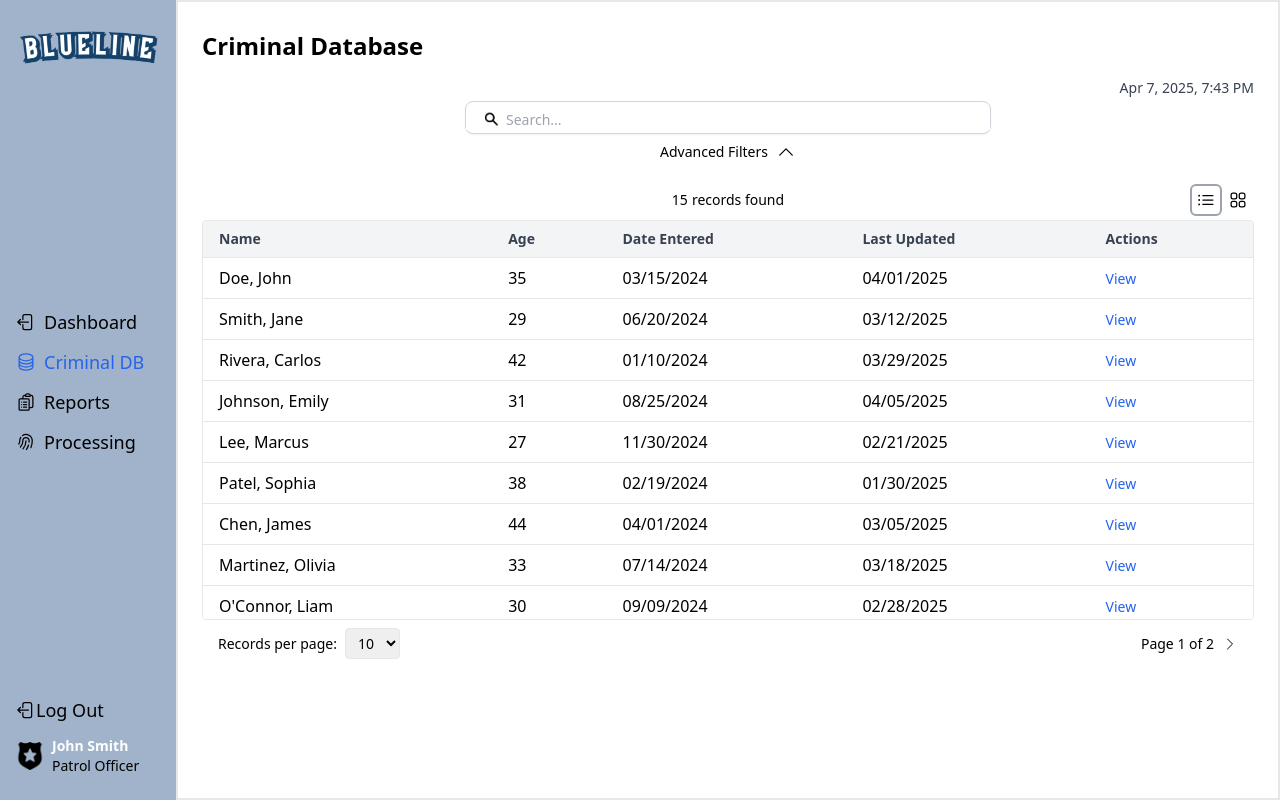
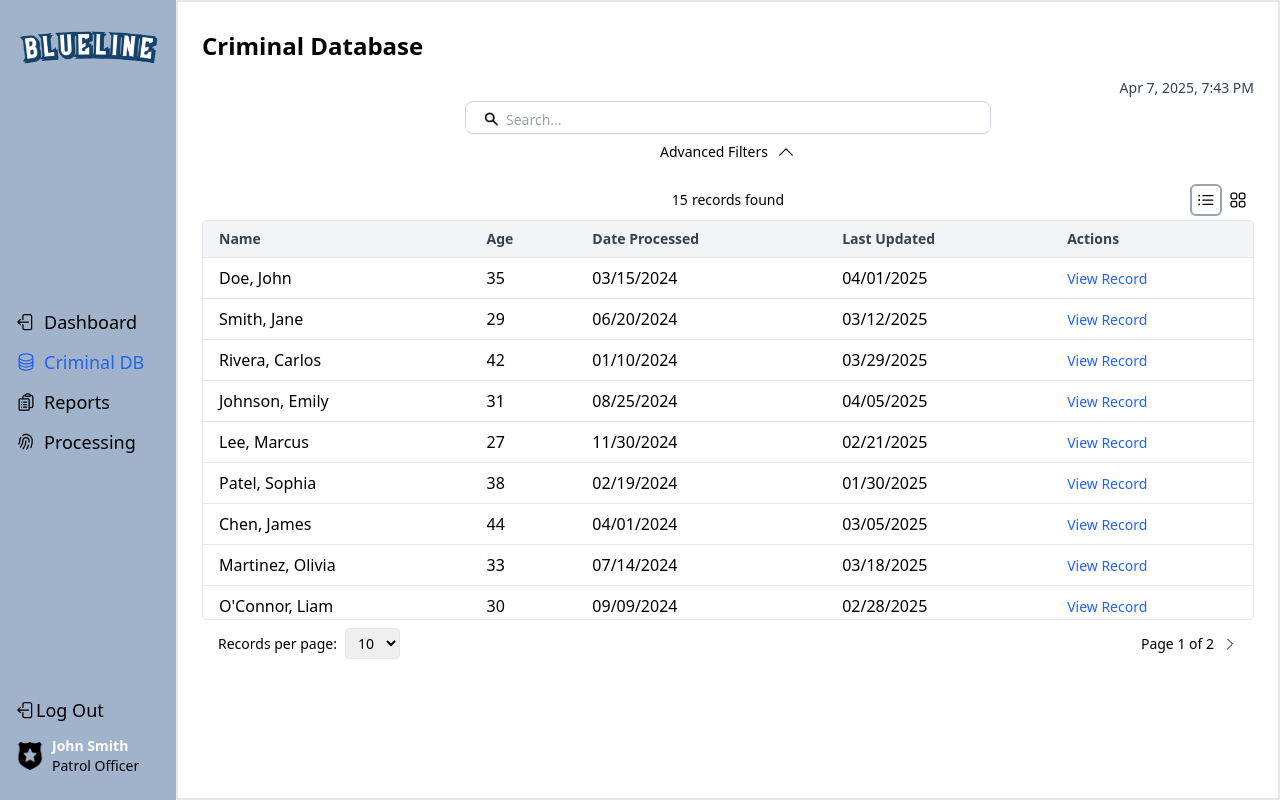
Before and after one commit to Jessalynnic/BlueLine, a React (Create React App) app in the folder blueline/: page /dashboard in a window 1280 px wide. Both pictures are taken after a click on the element "Criminal DB". Built offline with nearby package versions, Linux system fonts and the light colour scheme.

Commit message:
Changed a couple of minor things

```diff
--- a/blueline/src/pages/components/gridLayout.js
+++ b/blueline/src/pages/components/gridLayout.js
@@ -23,10 +23,10 @@ function CriminalGrid({ data }) {
                     {currentRecords.map((criminal) => (
                     <div key={criminal.id} className="bg-white rounded-xl shadow p-4 border border-gray-200">
                         <img src={mugshots[criminal.id - 1]} alt={criminal.name} className="w-32 h-auto mb-2"/>
-                        <h2 className="text-lg font-semibold text-gray-800 mb-1">{criminal.name}</h2>
-                        <p className="text-sm text-gray-600">Age: {criminal.age}</p>
-                        <p className="text-sm text-gray-600">Date Entered: {criminal.dateEntered}</p>
-                        <p className="text-sm text-gray-600">Last Updated: {criminal.lastUpdated}</p>
+                        <h2 className="text-lg font-semibold text-gray-800 mb-1">{criminal.name || "N/A"}</h2>
+                        <p className="text-sm text-gray-600">Age: {criminal.age || "N/A"}</p>
+                        <p className="text-sm text-gray-600">Date Processed: {criminal.dateEntered || "N/A"}</p>
+                        <p className="text-sm text-gray-600">Last Updated: {criminal.lastUpdated || "N/A"}</p>
                         <button className="mt-3 inline-block text-blue-600 hover:underline text-sm">
                         View Record
                         </button>
--- a/blueline/src/pages/components/tableLayout.js
+++ b/blueline/src/pages/components/tableLayout.js
@@ -20,7 +20,7 @@ function CriminalTable({ data }) {
                     <tr>
                         <th className="py-2 px-4 border-b text-left">Name</th>
                         <th className="py-2 px-4 border-b text-left">Age</th>
-                        <th className="py-2 px-4 border-b text-left">Date Entered</th>
+                        <th className="py-2 px-4 border-b text-left">Date Processed</th>
                         <th className="py-2 px-4 border-b text-left">Last Updated</th>
                         <th className="py-2 px-4 border-b text-left">Actions</th>
                     </tr>
@@ -28,13 +28,13 @@ function CriminalTable({ data }) {
                     <tbody>
                     {currentRecords.map((criminal) => (
                         <tr key={criminal.id} className="hover:bg-gray-50">
-                        <td className="py-2 px-4 border-b">{criminal.name}</td>
-                        <td className="py-2 px-4 border-b">{criminal.age}</td>
+                        <td className="py-2 px-4 border-b">{criminal.name || "N/A"}</td>
+                        <td className="py-2 px-4 border-b">{criminal.age || "N/A"}</td>
                         <td className="py-2 px-4 border-b">{criminal.dateEntered || "N/A"}</td>
                         <td className="py-2 px-4 border-b">{criminal.lastUpdated || "N/A"}</td>
                         <td className="py-2 px-4 border-b">
                             <button className="text-blue-600 hover:underline text-sm">
-                            View
+                            View Record
                             </button>
                         </td>
                         </tr>
```
